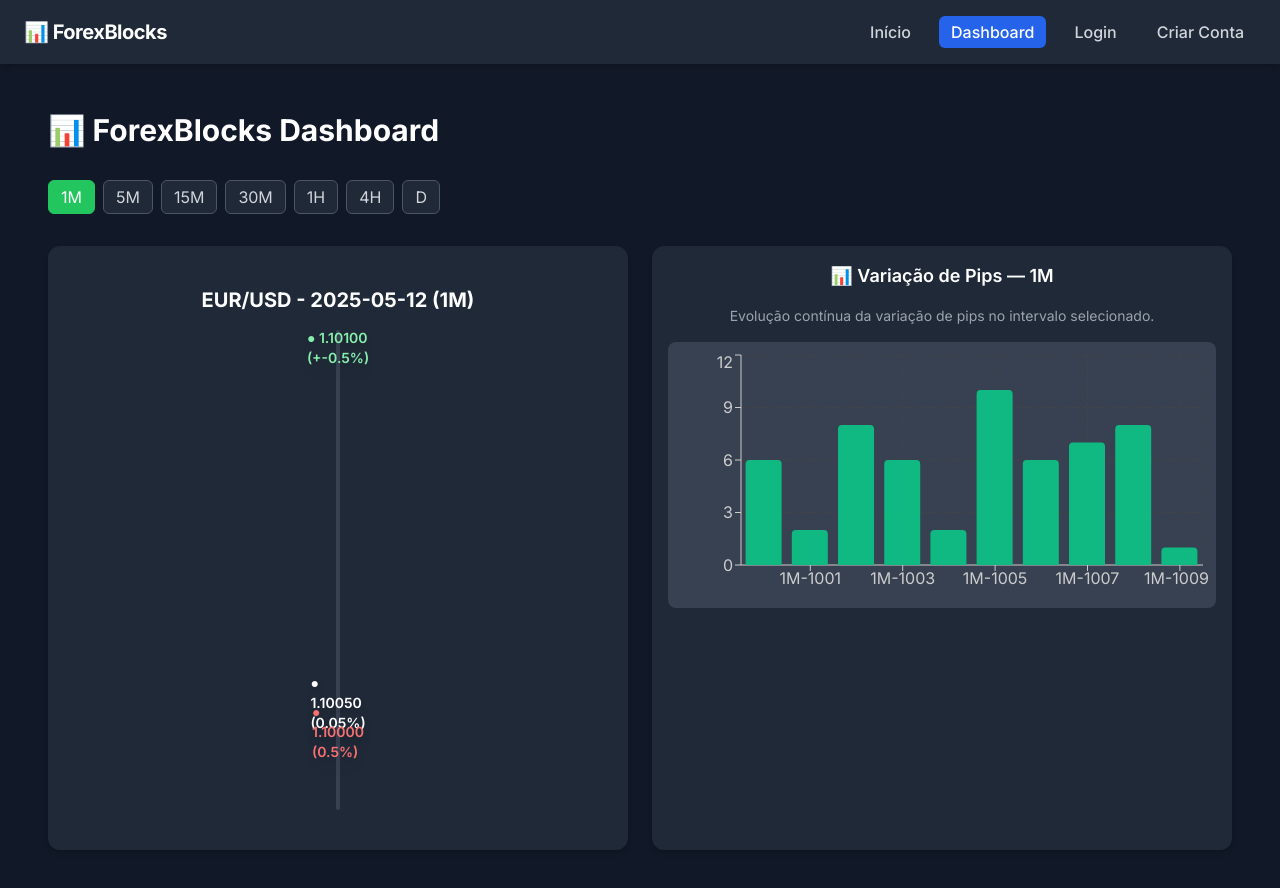
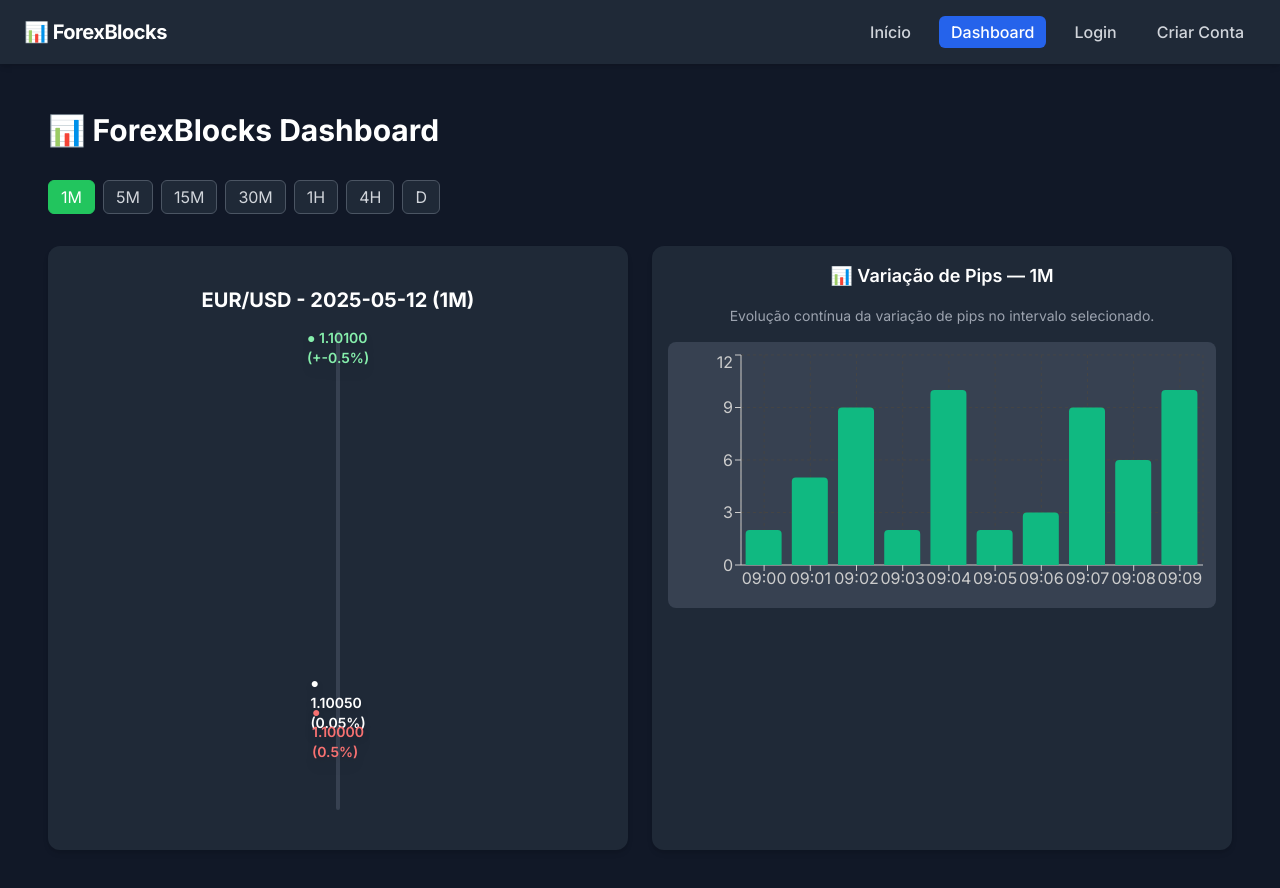
Before and after one commit to TulioBuarque/meusite-nextjs, a Next.js app: page /dashboard in a window 1280 px wide. Shown: the top 888 px of the page. Built offline with nearby package versions, Linux system fonts and the light colour scheme.

Commit message:
Update PipVariationTimeBlocks.tsx

```diff
--- a/src/components/kpis/PipVariationTimeBlocks.tsx
+++ b/src/components/kpis/PipVariationTimeBlocks.tsx
@@ -3,20 +3,41 @@
 import { useTimeframeStore } from '@/store/useTimeframeStore'
 import { BarChart, Bar, XAxis, YAxis, CartesianGrid, Tooltip, ResponsiveContainer } from 'recharts'
 
-const generateMockData = (label: string) =>
-  Array.from({ length: 10 }, (_, i) => ({
-    time: `${label}-${1000 + i}`,
+// Utilitário para gerar horários simulados
+const generateTimeLabels = (startHour: number, intervalMinutes: number, count: number) => {
+  const times = []
+  let currentHour = startHour
+  let currentMinute = 0
+
+  for (let i = 0; i < count; i++) {
+    const hourStr = String(currentHour).padStart(2, '0')
+    const minuteStr = String(currentMinute).padStart(2, '0')
+    times.push(`${hourStr}:${minuteStr}`)
+
+    currentMinute += intervalMinutes
+    if (currentMinute >= 60) {
+      currentMinute = currentMinute % 60
+      currentHour = (currentHour + 1) % 24
+    }
+  }
+
+  return times
+}
+
+const generateMockData = (label: string, startHour: number, intervalMinutes: number) =>
+  generateTimeLabels(startHour, intervalMinutes, 10).map(time => ({
+    time,
     pips: Math.floor(Math.random() * 10) + 1,
   }))
 
 const mockContinuousData: Record<string, { time: string; pips: number }[]> = {
-  '1M': generateMockData('1M'),
-  '5M': generateMockData('5M'),
-  '15M': generateMockData('15M'),
-  '30M': generateMockData('30M'),
-  '1H': generateMockData('1H'),
-  '4H': generateMockData('4H'),
-  'D': generateMockData('D'),
+  '1M': generateMockData('1M', 9, 1),    // 1 minuto de intervalo
+  '5M': generateMockData('5M', 9, 5),    // 5 minutos de intervalo
+  '15M': generateMockData('15M', 9, 15), // 15 minutos de intervalo
+  '30M': generateMockData('30M', 9, 30), // 30 minutos de intervalo
+  '1H': generateMockData('1H', 9, 60),   // 1 hora de intervalo
+  '4H': generateMockData('4H', 0, 240),  // 4 horas de intervalo
+  'D': generateMockData('D', 0, 1440),   // 1 dia de intervalo
 }
 
 export function PipVariationTimeBlocks() {
```
